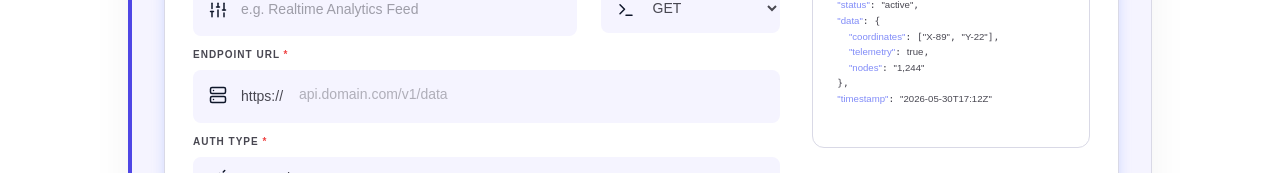
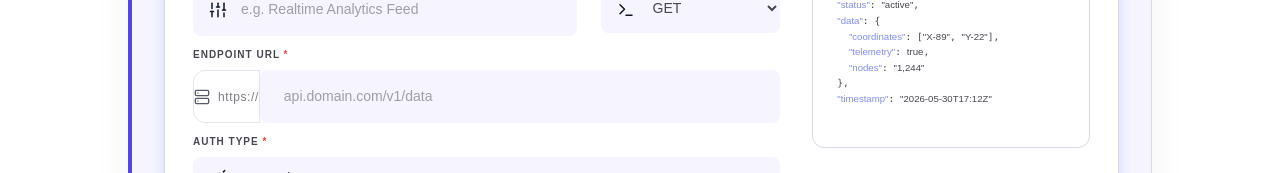
Before and after one commit to HafizAreebIrfan/SoftTech-AI, a React (Vite) app: page /signup/step2 in a window 1280 px wide. Shown: the part 483-656 px from the top of the page. Built offline with nearby package versions, Linux system fonts and the light colour scheme; no server answers.

Commit message:
Ui fixes

```diff
--- a/src/presentation/screens/auth/Signup/Step2.tsx
+++ b/src/presentation/screens/auth/Signup/Step2.tsx
@@ -402,35 +402,39 @@ const SignupStep2: FC = () => {
                       Endpoint URL{" "}
                       <span style={{ color: colors.WarningText }}>*</span>
                     </label>
-                    <div className="relative">
-                      <span className="absolute left-4 top-4">
-                        <ServerIcon size={18} color={colors.IconColor} />
-                      </span>
+                      <div className="flex w-full font-label">
+                        <div
+                          className={`pl-4 pr-3 flex items-center gap-2 rounded-l-xl border-r border-white/5 text-slate-400 font-label text-xs tracking-wider`}
+                          style={{
+                            background: colors.Background,
+                            opacity: 0.7,
+                            border: `1px solid ${colors.CardBorder}`,
+                            color: colors.TextBody,
+                          }}
+                        >
+                          <ServerIcon size={16} color={colors.IconColor} />
+                          <span>https://</span>
+                        </div>
+                        <div className="relative flex-grow">
                           <input
                             type="text"
-                        value={api.apiEndpoint || "https://"}
-                        onChange={(e) => {
-                          let val = e.target.value;
-                          if (!val.startsWith("https://")) {
-                            val = "https://" + val.replace(/^https?:\/\//, "");
+                            placeholder="api.domain.com/v1/data"
+                            value={(api.apiEndpoint || "").replace(/^https?:\/\//, "")}
+                            onChange={(e) =>
+                              updateApiField(
+                                api.id,
+                                "apiEndpoint",
+                                "https://" + e.target.value.replace(/^https?:\/\//, ""),
+                              )
                             }
-                          updateApiField(api.id, "apiEndpoint", val);
-                        }}
-                        className={`block w-full pl-12 pr-4 py-3 rounded-xl outline-none transition-all text-sm font-label`}
+                            className={`block w-full px-4 py-3 rounded-r-xl outline-none transition-all text-sm font-label`}
                             style={{
                               background: colors.BackgroundSecondary,
                               borderColor: colors.CardBorder,
                               color: colors.TextBody,
                             }}
                           />
-                      {(!api.apiEndpoint || api.apiEndpoint === "https://") && (
-                        <span
-                          className="absolute left-[106px] top-3.5 pointer-events-none text-sm font-label"
-                          style={{ color: colors.TextBody, opacity: 0.4 }}
-                        >
-                          api.domain.com/v1/data
-                        </span>
-                      )}
+                        </div>
                       </div>
                   </div>
 
@@ -597,42 +601,39 @@ const SignupStep2: FC = () => {
                                 *
                               </span>
                             </label>
-                            <div className="relative">
-                              <span className="absolute left-4 top-3.5">
-                                <ServerIcon
-                                  size={18}
-                                  color={colors.IconColor}
-                                />
-                              </span>
+                             <div className="flex w-full font-label">
+                                <div
+                                  className={`pl-4 pr-3 flex items-center gap-2 rounded-l-xl border-r border-white/5 text-slate-400 font-label text-xs tracking-wider`}
+                                  style={{
+                                    background: colors.Background,
+                                    opacity: 0.7,
+                                    border: `1px solid ${colors.CardBorder}`,
+                                    color: colors.TextBody,
+                                  }}
+                                >
+                                  <ServerIcon size={16} color={colors.IconColor} />
+                                  <span>https://</span>
+                                </div>
+                                <div className="relative flex-grow">
                                   <input
                                     type="text"
-                                value={api.oauthTokenUrl || "https://"}
-                                onChange={(e) => {
-                                  let val = e.target.value;
-                                  if (!val.startsWith("https://")) {
-                                    val = "https://" + val.replace(/^https?:\/\//, "");
-                                  }
+                                    placeholder="api.domain.com/oauth/token"
+                                    value={(api.oauthTokenUrl || "").replace(/^https?:\/\//, "")}
+                                    onChange={(e) =>
                                       updateApiField(
                                         api.id,
                                         "oauthTokenUrl",
-                                    val,
+                                        "https://" + e.target.value.replace(/^https?:\/\//, ""),
                                       )
-                                }}
-                                className={`block w-full pl-12 pr-4 py-3 rounded-xl outline-none transition-all text-sm font-label`}
+                                    }
+                                    className={`block w-full px-4 py-3 rounded-r-xl outline-none transition-all text-sm font-label`}
                                     style={{
                                       background: colors.BackgroundSecondary,
                                       borderColor: colors.CardBorder,
                                       color: colors.TextBody,
                                     }}
                                   />
-                              {(!api.oauthTokenUrl || api.oauthTokenUrl === "https://") && (
-                                <span
-                                  className="absolute left-[106px] top-3.5 pointer-events-none text-sm font-label"
-                                  style={{ color: colors.TextBody, opacity: 0.4 }}
-                                >
-                                  api.domain.com/oauth/token
-                                </span>
-                              )}
+                                </div>
                               </div>
                           </div>
                           <div>
```
Lines whose indentation alone changed are shown as unchanged.
